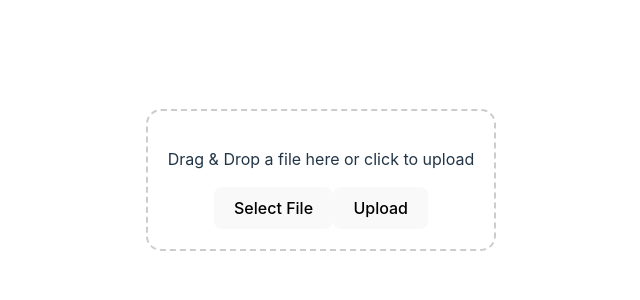
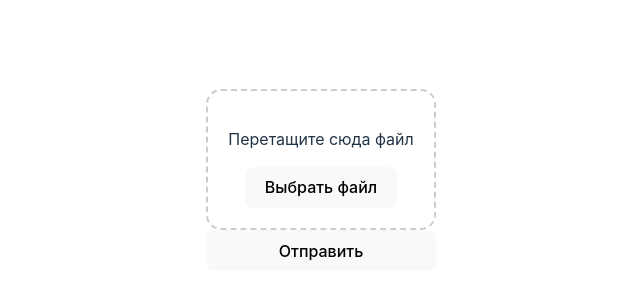
Before and after one commit to kanat3/mephi-hackaton-2024, a React (Vite) app in the folder frontend/: page / in a window 1280 px wide. Shown: the part 220-520 px from the top of the page, without its empty margins (319-959 px from the left). Built offline with nearby package versions, Linux system fonts and the light colour scheme.

Commit message:
add a get response

```diff
--- a/frontend/src/components/FilesLoader.jsx
+++ b/frontend/src/components/FilesLoader.jsx
@@ -1,8 +1,24 @@
 import React, { useState, useRef } from 'react';
 import axios from 'axios';
+import styled from "@emotion/styled";
+
+const DrugAndDropStyled = styled.div`
+  border: 2px dashed #ccc;
+  padding: 20px;
+  border-radius: 15px;
+  text-align: center;
+  cursor: pointer;
+`;
+
+const Container = styled.div`
+  display: flex;
+  flex-direction: column;
+`;
 
 function FileUploadComponent() {
   const [file, setFile] = useState(null);
+  const [isLoading, setIsLoading] = useState(false);
+  const [mediaUrl, setMediaUrl] = useState(null);
   const fileInputRef = useRef(null);
 
   const handleFileChange = (event) => {
@@ -21,6 +37,8 @@ function FileUploadComponent() {
       return;
     }
 
+    setIsLoading(true);
+
     const formData = new FormData();
     formData.append('file', file);
 
@@ -31,8 +49,14 @@ function FileUploadComponent() {
         }
       });
       console.log('File uploaded successfully:', response.data);
+      // Проверяем тип загруженного файла
+      if (file.type === 'audio/mp3' || file.type === 'video/mp4') {
+        setMediaUrl(response.data.url);
+      }
     } catch (error) {
       console.error('Error uploading file:', error);
+    } finally {
+      setIsLoading(false);
     }
   };
 
@@ -42,11 +66,12 @@ function FileUploadComponent() {
     }
   };
 
+
   return (
-    <div
+    <Container>
+      <DrugAndDropStyled
         onDragOver={(e) => e.preventDefault()}
         onDrop={handleDrop}
-      style={{ border: '2px dashed #ccc', padding: '20px', borderRadius: "15px", textAlign: 'center', cursor: 'pointer' }}
       >
         <input
           type="file"
@@ -54,11 +79,27 @@ function FileUploadComponent() {
           style={{ display: 'none' }}
           ref={fileInputRef}
         />
-      <p>Drag & Drop a file here or click to upload</p>
-      <button onClick={handleClick}>Select File</button>
-      <button onClick={handleSubmit}>Upload</button>
-      {file && <p>Selected file: {file.name}</p>}
-    </div>
+        <p>Перетащите сюда файл</p>
+        <button onClick={handleClick}>Выбрать файл</button>
+        {file && <p>Выбранный файл: {file.name}</p>}
+      </DrugAndDropStyled>
+      <button onClick={handleSubmit} disabled={isLoading}>
+        {isLoading ? 'Загрузка...' : 'Отправить'}
+      </button>
+      {mediaUrl && (
+        file.type === 'audio/mp3' ? (
+          <audio controls>
+            <source src={mediaUrl} type="audio/mp3" />
+            Your browser does not support the audio element.
+          </audio>
+        ) : (
+          <video controls>
+            <source src={mediaUrl} type="video/mp4" />
+            Your browser does not support the video element.
+          </video>
+        )
+      )}
+    </Container>
   );
 }
 
```
Lines whose indentation alone changed are shown as unchanged.
